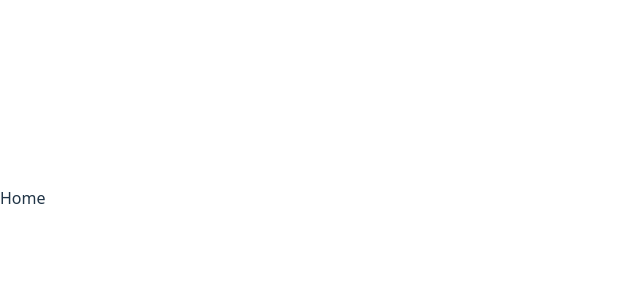
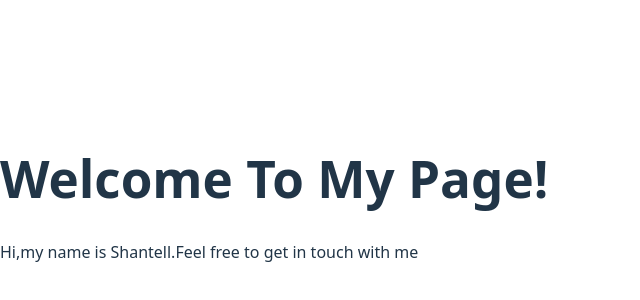
Before and after one commit to roy9html/Devops8, a React (Vite) app: page / in a window 1280 px wide. Shown: the part 202-502 px from the top of the page, without its empty margins (0-640 px from the left). Built offline with nearby package versions, Linux system fonts and the light colour scheme.

Commit message:
recognize changes

```diff
--- a/src/App.jsx
+++ b/src/App.jsx
@@ -9,4 +9,4 @@ function App() {
   )
 }
 
-export default App
+export default App;
--- a/src/Home.jsx
+++ b/src/Home.jsx
@@ -2,7 +2,11 @@ import React from 'react'
 
 function Home() {
   return (
-    <div>Home</div>
+    <div className='home'>
+        <h1>Welcome To My Page!</h1>
+        <p>Hi,my name is Shantell.Feel free to get in touch with me</p>
+
+    </div>
   )
 }
 
```
